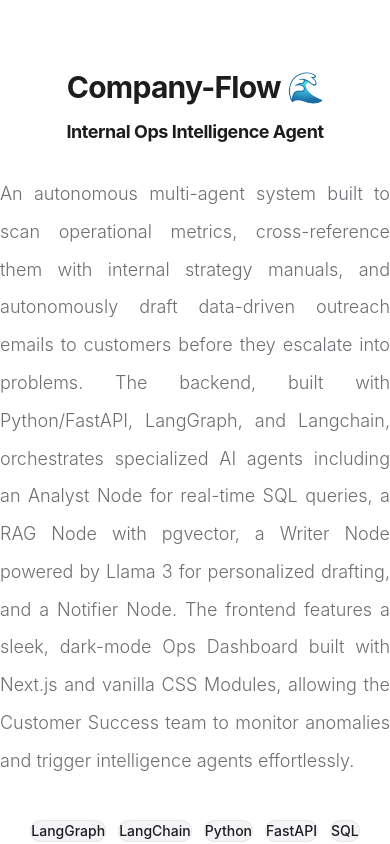
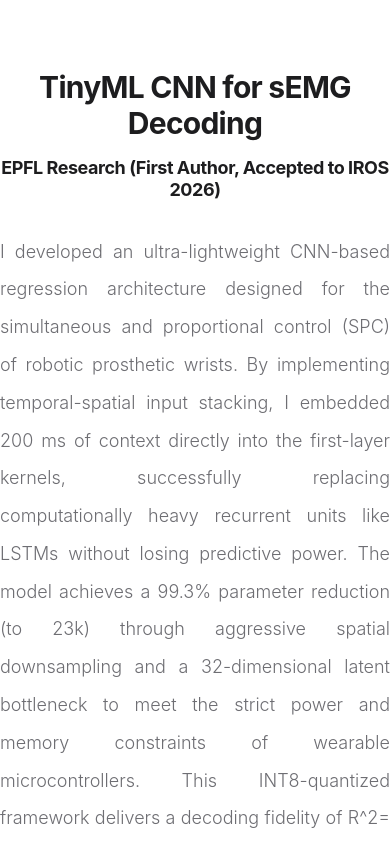
Before and after one commit to geri06/portfolio, a React (Vite) app: page / in a window 390 px wide. Shown: the part 4040-4884 px from the top of the page. Built offline with nearby package versions, Linux system fonts and the light colour scheme.

Commit message:
feat: implement responsive navigation bar and initialize portfolio data structure

```diff
--- a/src/components/Navbar.tsx
+++ b/src/components/Navbar.tsx
@@ -44,14 +44,6 @@
         </div>
         <div className="hidden md:flex items-center gap-3">
           <a
-            href={`${import.meta.env.BASE_URL}resume.pdf`}
-            download
-            className="inline-flex items-center gap-2 px-5 py-2 rounded-full text-sm font-medium border border-[#1d1d1f] text-[#1d1d1f] hover:bg-[#f5f5f7] transition-colors"
-          >
-            <svg xmlns="http://www.w3.org/2000/svg" width="14" height="14" viewBox="0 0 24 24" fill="none" stroke="currentColor" strokeWidth="2" strokeLinecap="round" strokeLinejoin="round"><path d="M21 15v4a2 2 0 0 1-2 2H5a2 2 0 0 1-2-2v-4"/><polyline points="7 10 12 15 17 10"/><line x1="12" x2="12" y1="15" y2="3"/></svg>
-            Resume
-          </a>
-          <a
             href="#contact"
             className="inline-flex items-center px-5 py-2 rounded-full text-sm font-medium bg-[#1d1d1f] text-white hover:bg-[#333] transition-colors"
           >
--- a/src/data.ts
+++ b/src/data.ts
@@ -81,19 +81,8 @@
     links: [{ text: "Paper", url: "https://arxiv.org/pdf/2503.00576" }, { text: "GitHub", url: "https://github.com/geri06/IROS2025-IntentMotion" }]
   },
   {
-    title: "Company-Flow 🌊",
-    subtitle: "Internal Ops Intelligence Agent",
-    description: "An autonomous multi-agent system built to scan operational metrics, cross-reference them with internal strategy manuals, and autonomously draft data-driven outreach emails to customers before they escalate into problems. The backend, built with Python/FastAPI, LangGraph, and Langchain, orchestrates specialized AI agents including an Analyst Node for real-time SQL queries, a RAG Node with pgvector, a Writer Node powered by Llama 3 for personalized drafting, and a Notifier Node. The frontend features a sleek, dark-mode Ops Dashboard built with Next.js and vanilla CSS Modules, allowing the Customer Success team to monitor anomalies and trigger intelligence agents effortlessly.",
-    tags: ["LangGraph", "LangChain", "Python", "FastAPI", "SQL", "pgvector", "Llama 3", "Next.js"],
-    images: [
-      { url: "/projects/cf_1.png", text: "Ops Dashboard Interface seamlessly monitoring real-time operational metrics and pricing data." },
-      { url: "/projects/cf_2.png", text: "Autonomous Agent Workflow: Highlighting detected anomalies and generating data-driven, personalized outreach emails." }
-    ],
-    links: [{ text: "GitHub", url: "https://github.com/geri06/RAG-Agent-Restaurant" }]
-  },
-  {
     title: "TinyML CNN for sEMG Decoding",
-    subtitle: "EPFL Research (First Author, Submitted to IROS 2026)",
+    subtitle: "EPFL Research (First Author, Accepted to IROS 2026)",
     description: "I developed an ultra-lightweight CNN-based regression architecture designed for the simultaneous and proportional control (SPC) of robotic prosthetic wrists. By implementing temporal-spatial input stacking, I embedded 200 ms of context directly into the first-layer kernels, successfully replacing computationally heavy recurrent units like LSTMs without losing predictive power. The model achieves a 99.3% parameter reduction (to 23k) through aggressive spatial downsampling and a 32-dimensional latent bottleneck to meet the strict power and memory constraints of wearable microcontrollers. This INT8-quantized framework delivers a decoding fidelity of R^2= 0.92 for isolated movements and R^2 = 0.84 for complex, coupled movements on a MCU. With an ultra-low 20 ms inference latency, the system comfortably exceeds the real-time requirements for seamless bionic control and matches the performance of GPU-reliant, state-of-the-art architectures. Conducted the full reserach cicle, from dataset recording from human subjects until model deployment.",
     tags: ["TinyML", "CNN", "Deep Learning", "Quantization", "Research", "Pytorch"],
     video: "https://www.youtube.com/embed/34WlDt_GbZ4",
@@ -109,6 +98,17 @@
       { url: "/projects/vlm_2.png", text: "Task 2: Spatial Semantic Linking. Extracting barcode bounding boxes and normal surface vectors for specific objects requested to the VLM." }
     ],
     links: [{ text: "GitHub", url: "https://github.com/geri06/VLM-Coding-Challenge" }]
+  },
+  {
+    title: "Company-Flow 🌊",
+    subtitle: "Internal Ops Intelligence Agent",
+    description: "An autonomous multi-agent system built to scan operational metrics, cross-reference them with internal strategy manuals, and autonomously draft data-driven outreach emails to customers before they escalate into problems. The backend, built with Python/FastAPI, LangGraph, and Langchain, orchestrates specialized AI agents including an Analyst Node for real-time SQL queries, a RAG Node with pgvector, a Writer Node powered by Llama 3 for personalized drafting, and a Notifier Node. The frontend features a sleek, dark-mode Ops Dashboard built with Next.js and vanilla CSS Modules, allowing the Customer Success team to monitor anomalies and trigger intelligence agents effortlessly.",
+    tags: ["LangGraph", "LangChain", "Python", "FastAPI", "SQL", "pgvector", "Llama 3", "Next.js"],
+    images: [
+      { url: "/projects/cf_1.png", text: "Ops Dashboard Interface seamlessly monitoring real-time operational metrics and pricing data." },
+      { url: "/projects/cf_2.png", text: "Autonomous Agent Workflow: Highlighting detected anomalies and generating data-driven, personalized outreach emails." }
+    ],
+    links: [{ text: "GitHub", url: "https://github.com/geri06/RAG-Agent-Restaurant" }]
   },
 ];
 
@@ -127,7 +127,7 @@
     date: "Sep 2025 – Feb 2026 (6 months)",
     grade: "6/6",
     highlights: [
-      "Research submitted to IROS 2026.",
+      "Research accepted to IROS 2026.",
       "Architected a TinyML CNN framework for the Simultaneous and Proportional Control (SPC) of multi-DoF wrist kinematics using 32-channel High-Density sEMG.",
       "Resolved the 'Embedded Gap' by reducing model parameters by 99.3% (from 3.3M to 23,000) through spectral-spatial input stacking and aggressive max-pooling optimization.",
       "Deployed and profiled on an ARM Cortex-M7, utilizing 8-bit Post-Training Quantization (INT8) to achieve a 20ms inference latency and 29.2 KB memory footprint.",
```
